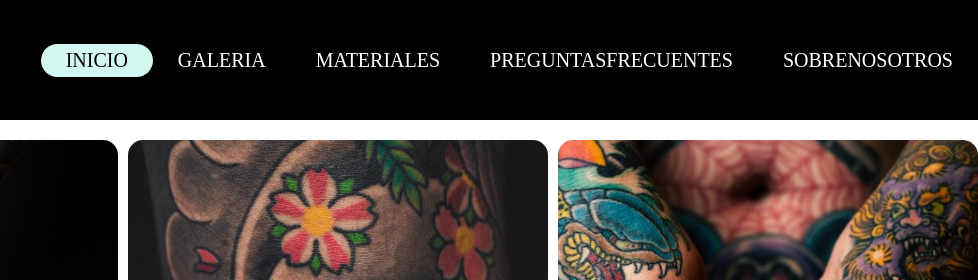
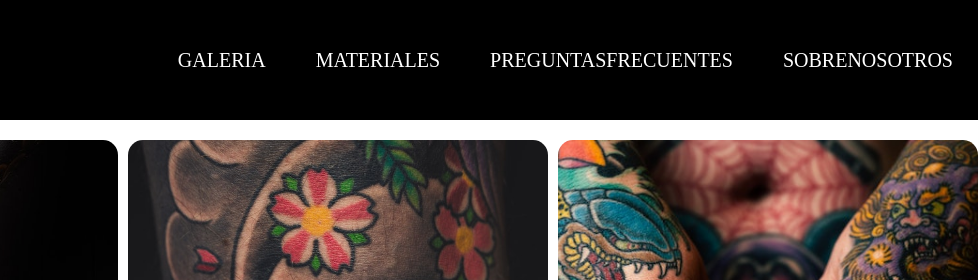
Before and after one commit to LucasIbarra/PreEntrega2-IbarraLucas, a plain HTML site: page pages/galeria.html in a window 1280 px wide. In both pictures the pointer is over the item "INICIO". Shown: the top 280 px of the page, 302-1280 px from the left. Drawn offline with Linux system fonts and the light colour scheme; a web font is replaced by a local one.

Commit message:
correccion hover

```diff
--- a/css/style.css
+++ b/css/style.css
@@ -554,6 +554,16 @@ footer div a img {
     .hero div h2 {
         font-size: 100px;
     }
+    header nav ul li:hover {
+        display: none;
+    }
+
+    header nav ul li a:hover {
+        display: none;
+    }
+    .grid-galeria div img:hover {
+        display: none;
+    }
 
 }
 
```
